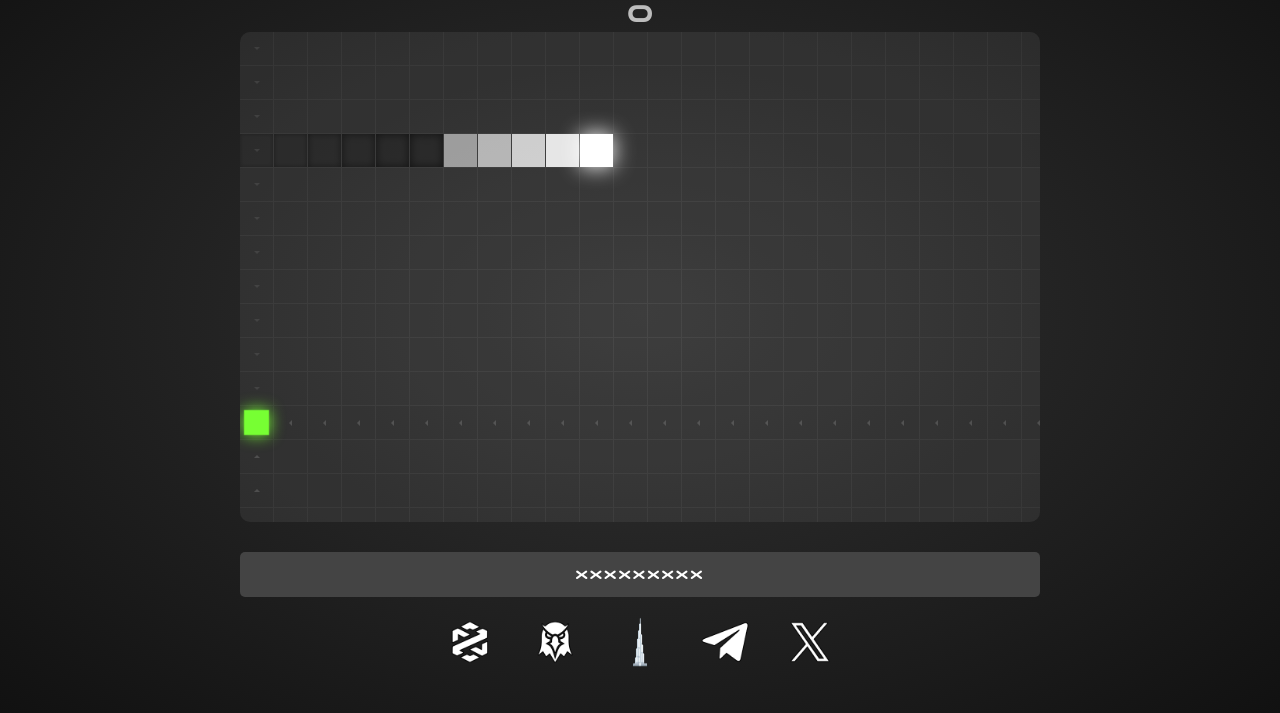
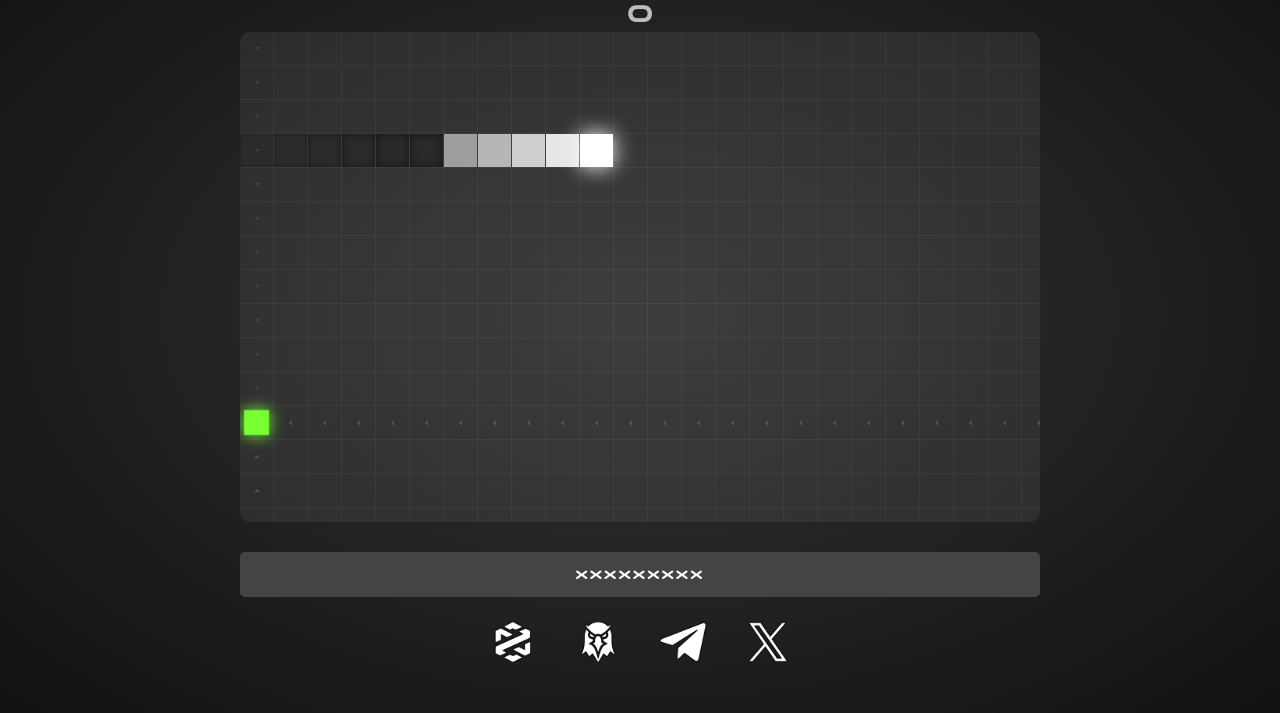
Before and after one commit to ImVladislav/snake, a plain HTML site: page index.html in a window 1280 px wide. Shown: the part 87-800 px from the top of the page. Drawn offline with Linux system fonts and the light colour scheme; a web font is replaced by a local one.

Commit message:
Update index.html

```diff
--- a/index.html
+++ b/index.html
@@ -40,9 +40,7 @@
             <a href="https://dexscreener.com/solana/xxxxxxxxx" target="_blank">
                <img src="ico2.png" alt="Icon 2" />
             </a>
-         <a href="https://raydium.io/swap/?inputMint=sol&outputMint=xxxxxxxxx" target="_blank">
-               <img src="ico6.png" alt="Icon 3" />
-            </a>
+
          <a href="https://t.me/BroccoliFartSol" target="_blank">
             <img src="ico3.png" alt="Icon 4" />
          </a>
```
